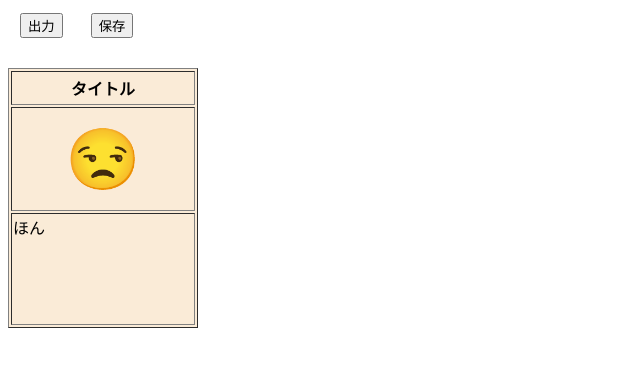
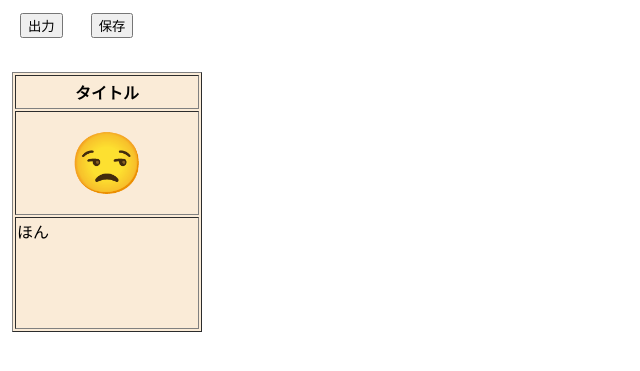
Before and after one commit to kakuki616/CardCreate, a plain HTML site: page index.html in a window 1280 px wide. Both pictures are taken after a click on the button "出力". Shown: the part 181-552 px from the top of the page, 0-640 px from the left. Drawn offline with Linux system fonts and the light colour scheme.

Commit message:
fix layout

```diff
--- a/index.html
+++ b/index.html
@@ -11,6 +11,7 @@
             width: 190px;
             height: 260px;
             background: antiquewhite;
+            margin: 4px;
         }
 
         .title{
@@ -45,7 +46,7 @@
         <button style="margin: 12px" onclick="save()">保存</button>
     </div>
     <br>
-    <div id="output"></div>
+    <div id="output" style="display: flex;"></div>
     <a id="download" href="#" download="card.png"></a>
 <script>
     // カード作成
```
